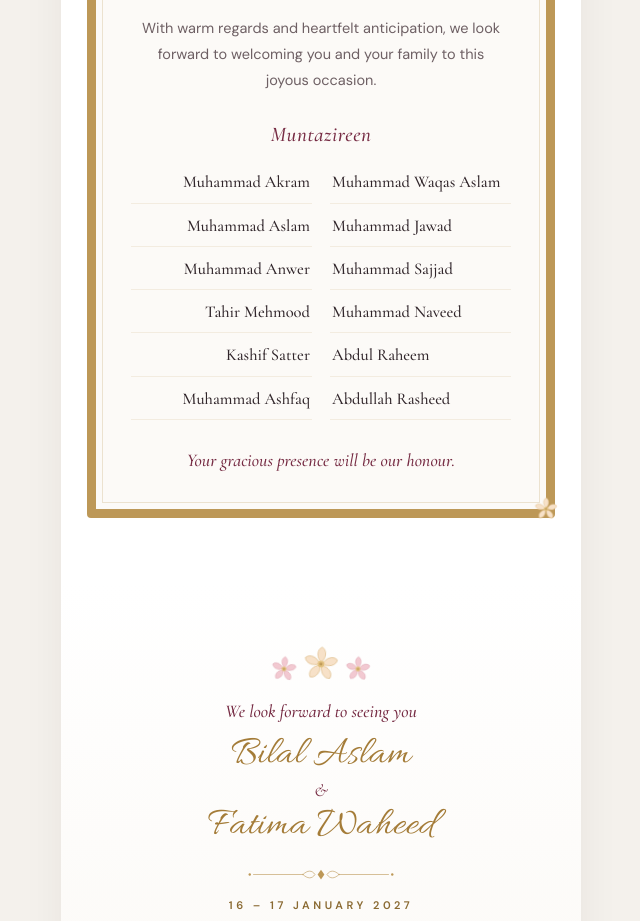
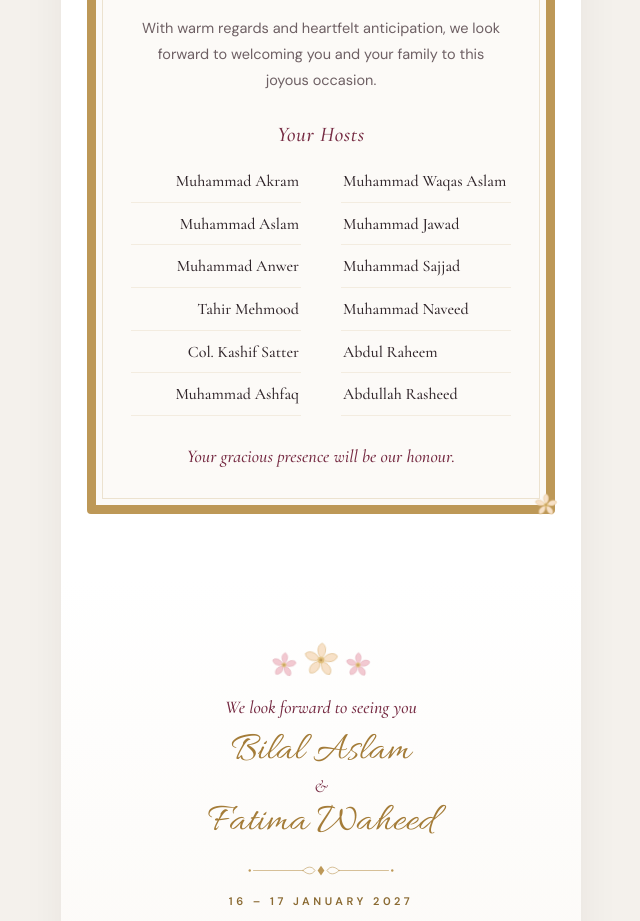
Before and after one commit to jawadupastrajd-hub/bilal-fatima-invitation, a plain HTML site: page index.html in a window 1280 px wide. Shown: the part 5162-6083 px from the top of the page, without its empty margins (319-959 px from the left). Drawn offline with nearby package versions, Linux system fonts and the light colour scheme.

Commit message:
Extract updated invitation site to repo root

```diff
--- a/index.html
+++ b/index.html
@@ -288,13 +288,13 @@
         <h2 id="hostsTitle">Awaiting the Pleasure of Your Company</h2>
         <svg class="flourish" aria-hidden="true"><use href="#flourish"/></svg>
         <p class="hosts-copy">With warm regards and heartfelt anticipation, we look forward to welcoming you and your family to this joyous occasion.</p>
-        <p class="hosts-sub">Muntazireen</p>
+        <p class="hosts-sub">Your Hosts</p>
         <ul class="hosts-list">
           <li>Muhammad Akram</li>
           <li>Muhammad Aslam</li>
           <li>Muhammad Anwer</li>
           <li>Tahir Mehmood</li>
-          <li>Kashif Satter</li>
+          <li>Col. Kashif Satter</li>
           <li>Muhammad Ashfaq</li>
           <li>Muhammad Waqas Aslam</li>
           <li>Muhammad Jawad</li>
--- a/style.css
+++ b/style.css
@@ -225,13 +225,13 @@ h2{font:500 clamp(25px,6.6vw,29px)/1.2 var(--serif);color:var(--espresso);letter
 .map-frame{position:relative;aspect-ratio:4/3;margin:0 0 18px;padding:5px;border:1px solid var(--gold-light);border-radius:6px;background:var(--warm);overflow:hidden}
 .map-frame iframe{width:100%;height:100%;border:0;border-radius:3px;display:block;filter:saturate(.85)}
 
-/* ---------- Hosts / Muntazireen ---------- */
+/* ---------- Hosts ---------- */
 .hosts-copy{font:400 14.5px/1.8 var(--sans);color:var(--muted);max-width:360px;margin:14px auto 0}
 .hosts-sub{font:italic 500 21px/1.3 var(--serif);color:var(--burgundy);letter-spacing:.03em;margin:28px 0 4px}
-.hosts-list{list-style:none;margin:14px auto 0;padding:0;display:grid;grid-template-columns:1fr 1fr;grid-template-rows:repeat(6,auto);grid-auto-flow:column;gap:2px 18px;max-width:380px}
+.hosts-list{list-style:none;margin:14px auto 0;padding:0;display:grid;grid-template-columns:1fr 1fr;grid-template-rows:repeat(6,auto);grid-auto-flow:column;gap:2px 40px;max-width:380px}
 .hosts-list li:nth-child(-n+6){text-align:right}
 .hosts-list li:nth-child(n+7){text-align:left}
-.hosts-list li{padding:9px 2px;border-bottom:1px solid #f3ece0;font:500 16.5px/1.35 var(--serif);color:var(--espresso)}
+.hosts-list li{padding:9px 2px;border-bottom:1px solid #f3ece0;font:500 16px/1.35 var(--serif);color:var(--espresso)}
 .hosts-closing{font:italic 500 18px/1.6 var(--serif);color:var(--burgundy);margin-top:26px}
 
 /* ---------- Footer ---------- */
```
Also changed, not shown: 2 other files.
